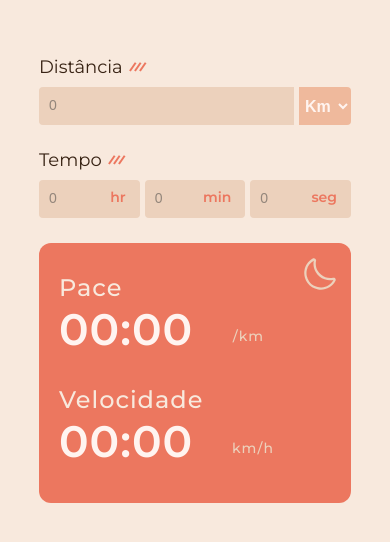
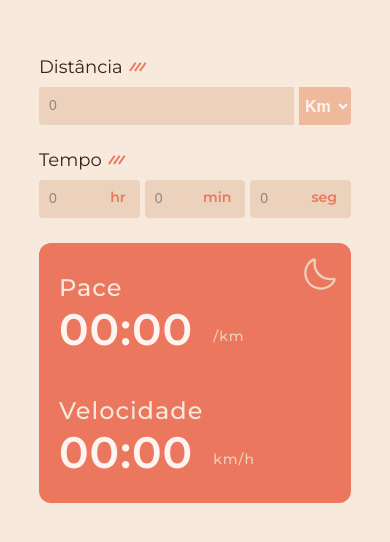
Before and after one commit to luad3cristal/pace-calculator, a React (Vite) app: page / in a window 390 px wide. Shown: the part 142-684 px from the top of the page. Built offline with nearby package versions, Linux system fonts and the light colour scheme.

Commit message:
fix: make measurements responsive to pace and speed

```diff
--- a/src/components/painel/Painel.jsx
+++ b/src/components/painel/Painel.jsx
@@ -62,15 +62,23 @@ const Painel = ({ toggleTheme, lightTheme, time, distance, distanceKind }) => {
       <div className={S.pace_box}>
         <h3>Pace</h3>
         <div>
-          <h2>{pace}</h2>
-          <span>/km</span>
+          <div className={S.pace_number}>
+            <h2>{pace}</h2>
+          </div>
+          <div className={S.pace_measurement}>
+            <span>/km</span>
+          </div>
         </div>
       </div>
       <div className={S.speed_box}>
         <h3>Velocidade</h3>
         <div>
-          <h2>{speed}</h2>
-          <span>km/h</span>
+          <div className={S.speed_number}>
+            <h2>{speed}</h2>
+          </div>
+          <div className={S.speed_measurement}>
+            <span>km/h</span>
+          </div>
         </div>
       </div>
     </section>
--- a/src/components/painel/Painel.module.css
+++ b/src/components/painel/Painel.module.css
@@ -35,6 +35,39 @@
   letter-spacing: 1px;
 }
 
+.pace_box h2,
+.speed_box h2 {
+  color: var(--white);
+  font-size: 44px;
+  font-weight: 600;
+  letter-spacing: 1px;
+}
+
+.pace_box div,
+.speed_box div {
+  display: flex;
+  gap: 20px;
+}
+
+.pace_box div .pace_number,
+.speed_box div .speed_number {
+  min-width: 100px;
+  max-width: 100%;
+}
+
+.pace_box span,
+.speed_box span {
+  height: 43px;
+
+  display: flex;
+  align-items: flex-end;
+  color: var(--board-measure-color);
+
+  font-size: 14px;
+  font-weight: 500;
+  letter-spacing: 1px;
+}
+/*
 .pace_box div {
   width: 205px;
 }
@@ -49,23 +82,4 @@
   display: flex;
   position: relative;
 }
-
-.pace_box h2,
-.speed_box h2 {
-  color: var(--white);
-  font-size: 44px;
-  font-weight: 600;
-  letter-spacing: 1px;
-}
-
-.pace_box span,
-.speed_box span {
-  color: var(--board-measure-color);
-  position: absolute;
-  right: 0;
-  bottom: 0;
-
-  font-size: 14px;
-  font-weight: 500;
-  letter-spacing: 1px;
-}
+ */
```
